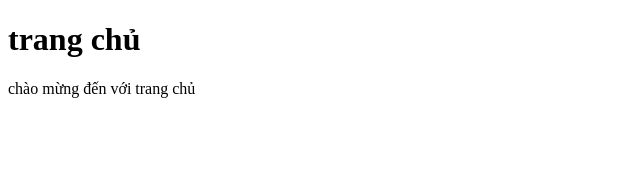
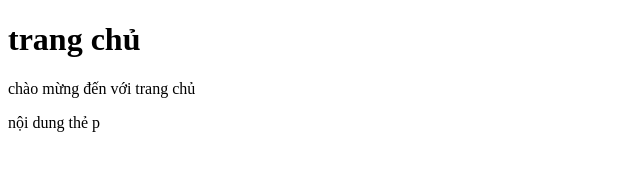
Before and after one commit to glamour29/project-new, a plain HTML site: page index.html in a window 1280 px wide. Shown: the whole page, without its empty margins (0-640 px from the left). Drawn offline with Linux system fonts and the light colour scheme.

Commit message:
add <p> to index.html file

```diff
--- a/index.html
+++ b/index.html
@@ -8,6 +8,7 @@
 <body>
     <h1>trang chủ</h1>
     <p>chào mừng đến với trang chủ</p>
+    <p>nội dung thẻ p</p>
 </body>
 
 </html>
```
